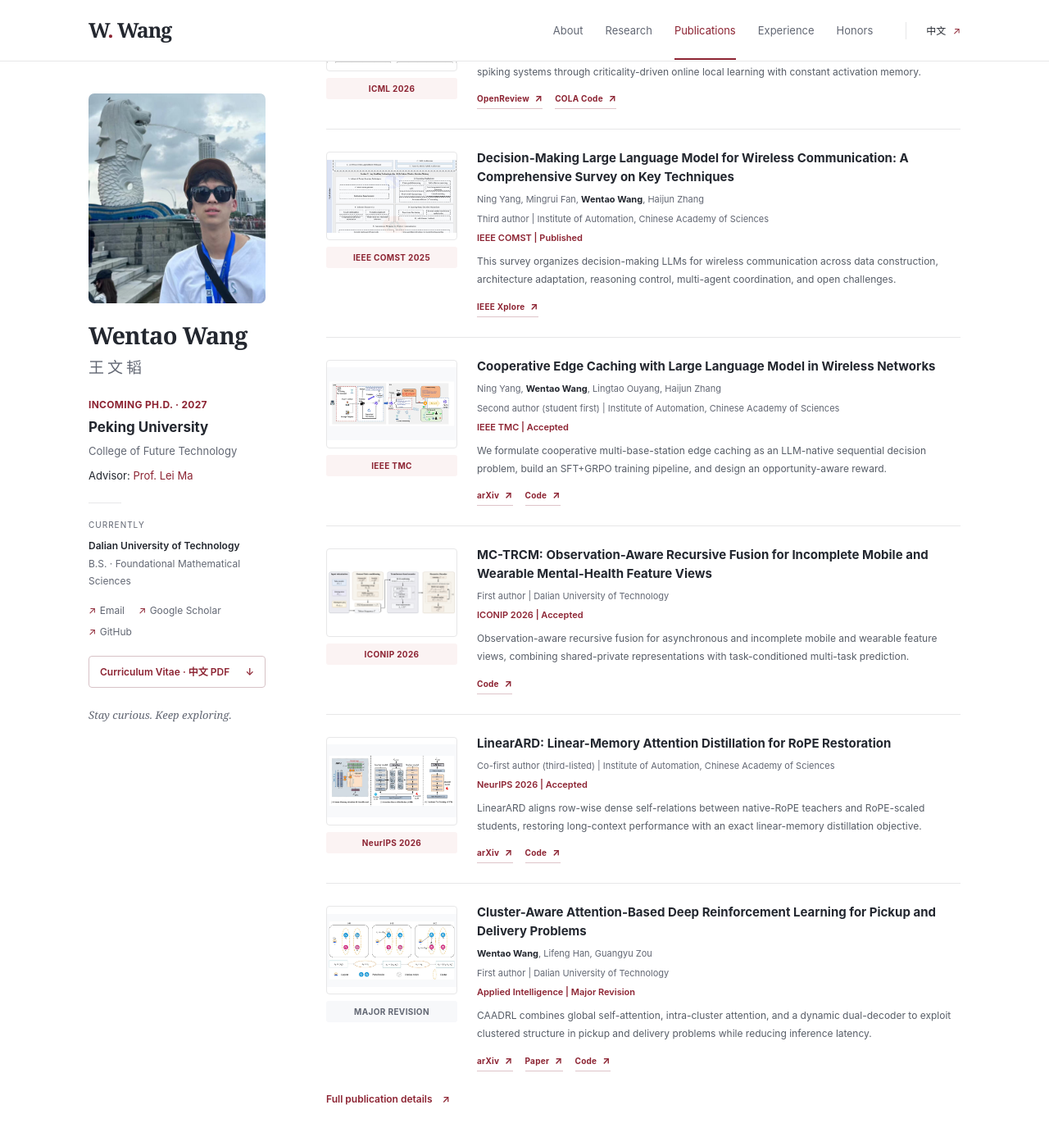
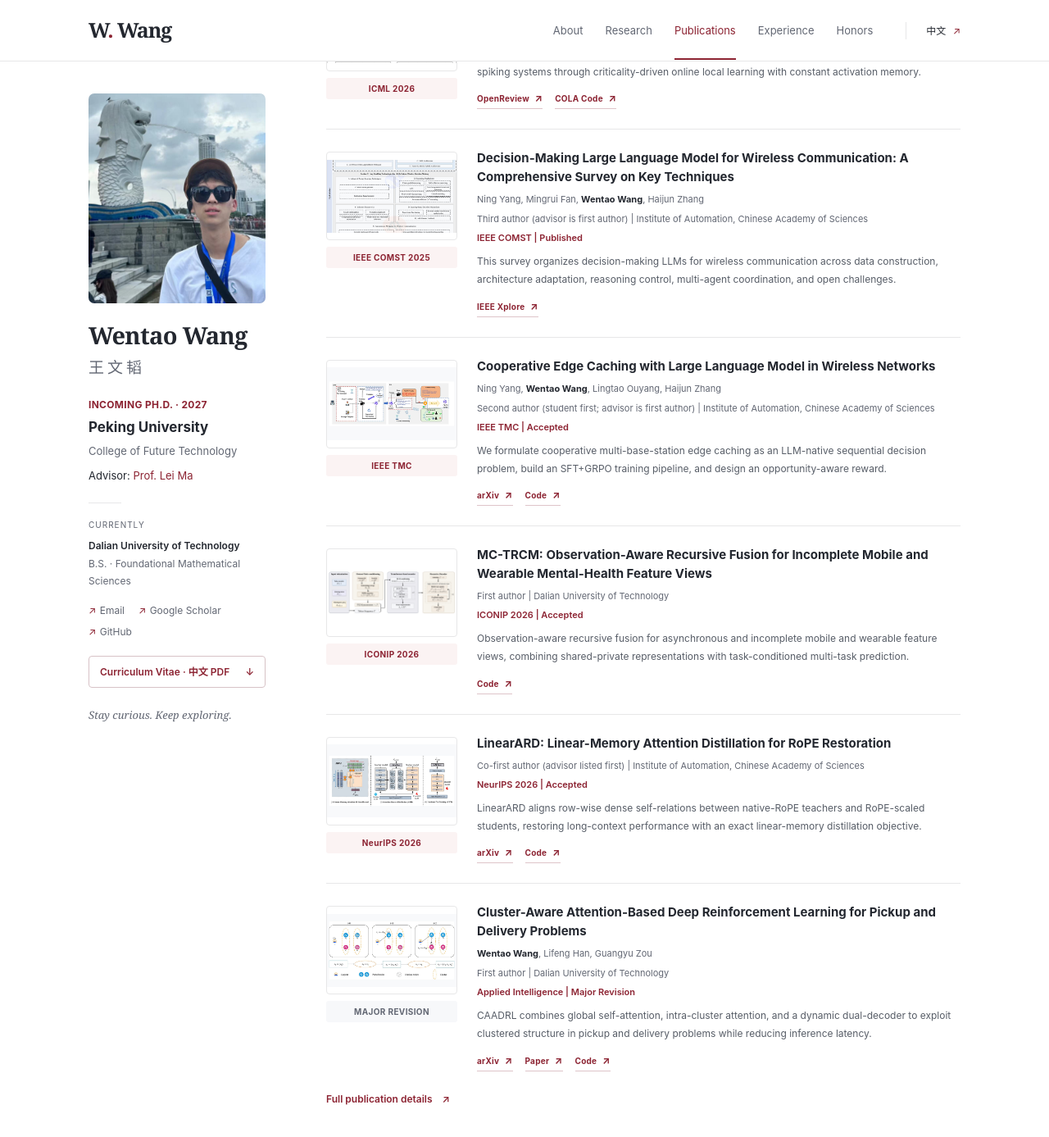
Before and after one commit to Botwwt/Botwwt.github.io, a Jekyll site: the page built from _pages/about.md, in a window 1280 px wide and 1400 px high, scrolled down 1310 px. Shown: the top 1387 px of the window at 82% size. Built offline with Jekyll 4.4.1, drawn with Linux system fonts in a browser that asks for light colours; some of the changed text lies outside the part shown.

Commit message:
Clarify advisor-first authorship for CAS papers and LinearARD

```diff
--- a/_data/profile.yml
+++ b/_data/profile.yml
@@ -149,8 +149,8 @@ research:
 news:
 - date: '2026.09'
   text:
-    en: '<a href="#linearard">LinearARD</a> has been accepted to <strong>NeurIPS 2026</strong> (CCF-A). I am a co-first author (third-listed).'
-    zh: '论文 <a href="#linearard">LinearARD</a> 已被 <strong>NeurIPS 2026（CCF-A）</strong>录用，本人为共同第一作者（第三顺位）。'
+    en: '<a href="#linearard">LinearARD</a> has been accepted to <strong>NeurIPS 2026</strong> (CCF-A). I am a co-first author (advisor listed first).'
+    zh: '论文 <a href="#linearard">LinearARD</a> 已被 <strong>NeurIPS 2026（CCF-A）</strong>录用，本人为共同一作（导师一作）。'
 - date: '2026.09'
   text:
     en: 'My doctoral home: <strong>Peking University, College of Future Technology</strong> · <strong>2027 Ph.D. entry</strong> · Advisor: <a href="https://future.pku.edu.cn/szll/jyxln/4779cf6b628a43029c20350e7f1fdf56.htm">Prof.
--- a/_data/publications.yml
+++ b/_data/publications.yml
@@ -72,11 +72,11 @@ items:
     zh: Ning Yang, Mingrui Fan, <strong>Wentao Wang</strong>, Haijun Zhang
   meta:
     home:
-      en: Third author | Institute of Automation, Chinese Academy of Sciences
-      zh: 第三作者 | 中国科学院自动化研究所
+      en: Third author (advisor is first author) | Institute of Automation, Chinese Academy of Sciences
+      zh: 第三作者（导师一作） | 中国科学院自动化研究所
     full:
-      en: Third author | Institute of Automation, Chinese Academy of Sciences | Dec. 2024 - Aug. 2025
-      zh: 第三作者 | 中国科学院自动化研究所 | 2024 年 12 月 - 2025 年 8 月
+      en: Third author (advisor is first author) | Institute of Automation, Chinese Academy of Sciences | Dec. 2024 - Aug. 2025
+      zh: 第三作者（导师一作） | 中国科学院自动化研究所 | 2024 年 12 月 - 2025 年 8 月
   summary:
     en: This survey organizes decision-making LLMs for wireless communication across data construction, architecture adaptation, reasoning control,
       multi-agent coordination, and open challenges.
@@ -121,11 +121,11 @@ items:
     zh: Ning Yang, <strong>Wentao Wang</strong>, Lingtao Ouyang, Haijun Zhang
   meta:
     home:
-      en: Second author (student first) | Institute of Automation, Chinese Academy of Sciences
-      zh: 第二作者（学生一作） | 中国科学院自动化研究所
+      en: Second author (student first; advisor is first author) | Institute of Automation, Chinese Academy of Sciences
+      zh: 第二作者（学生一作，导师一作） | 中国科学院自动化研究所
     full:
-      en: Second author (student first) | Institute of Automation, Chinese Academy of Sciences | May 2025 - Nov. 2025
-      zh: 第二作者（学生一作） | 中国科学院自动化研究所 | 2025 年 5 月 - 2025 年 11 月
+      en: Second author (student first; advisor is first author) | Institute of Automation, Chinese Academy of Sciences | May 2025 - Nov. 2025
+      zh: 第二作者（学生一作，导师一作） | 中国科学院自动化研究所 | 2025 年 5 月 - 2025 年 11 月
   summary:
     en: We formulate cooperative multi-base-station edge caching as an LLM-native sequential decision problem, build an SFT+GRPO training pipeline,
       and design an opportunity-aware reward.
@@ -204,11 +204,11 @@ items:
   title: 'LinearARD: Linear-Memory Attention Distillation for RoPE Restoration'
   meta:
     home:
-      en: Co-first author (third-listed) | Institute of Automation, Chinese Academy of Sciences
-      zh: 共一第三 | 中国科学院自动化研究所
+      en: Co-first author (advisor listed first) | Institute of Automation, Chinese Academy of Sciences
+      zh: 共同一作（导师一作） | 中国科学院自动化研究所
     full:
-      en: Co-first author (third-listed) | Institute of Automation, Chinese Academy of Sciences | Sep. 2025 - Dec. 2025
-      zh: 共一第三 | 中国科学院自动化研究所 | 2025 年 9 月 - 2025 年 12 月
+      en: Co-first author (advisor listed first) | Institute of Automation, Chinese Academy of Sciences | Sep. 2025 - Dec. 2025
+      zh: 共同一作（导师一作） | 中国科学院自动化研究所 | 2025 年 9 月 - 2025 年 12 月
   summary:
     en: LinearARD aligns row-wise dense self-relations between native-RoPE teachers and RoPE-scaled students, restoring long-context performance
       with an exact linear-memory distillation objective.
```
Also changed, not shown: docs/HOMEPAGE.md (+1 -1 lines), 2 other files.
